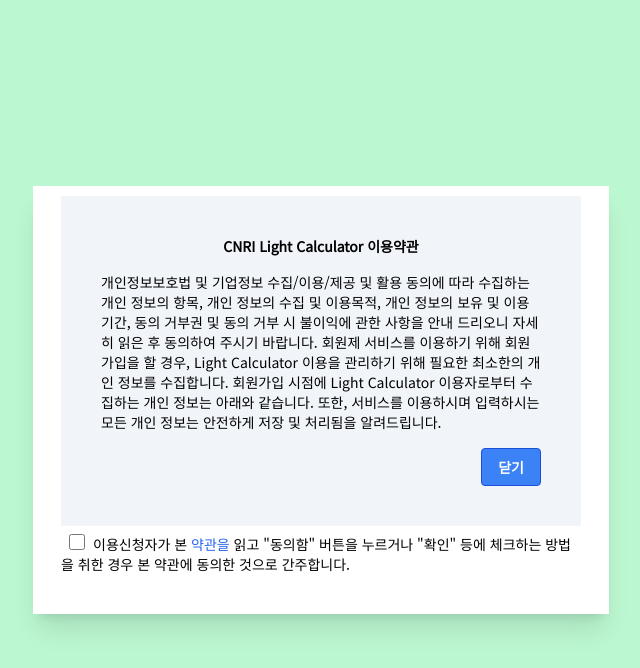
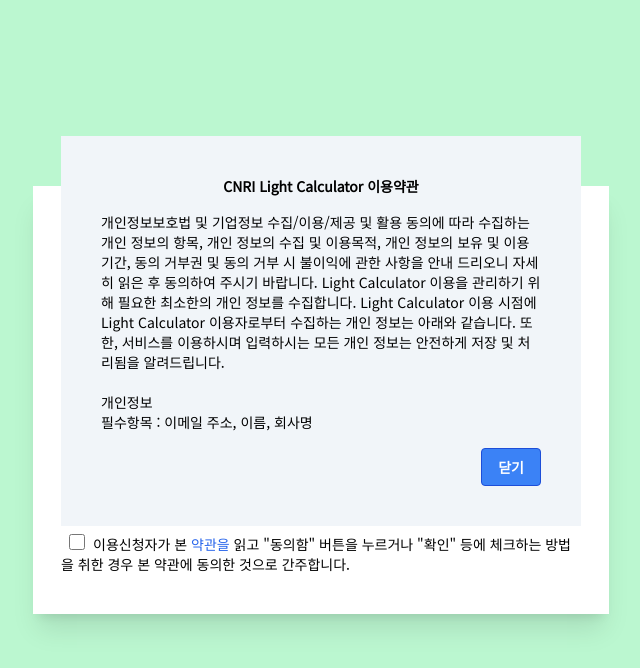
Before and after one commit to HLCA-CNRI/lightcalculator_next, a Next.js app: page / in a window 1280 px wide. Both pictures are taken after a click on the button "약관을". Shown: the top 668 px of the page, without its empty margins (319-959 px from the left). Built offline with nearby package versions, Linux system fonts and the light colour scheme.

Commit message:
fixed terms and conditions

```diff
--- a/components/UserInfo.tsx
+++ b/components/UserInfo.tsx
@@ -149,13 +149,19 @@
                 수집하는 개인 정보의 항목, 개인 정보의 수집 및 이용목적, 개인
                 정보의 보유 및 이용기간, 동의 거부권 및 동의 거부 시 불이익에
                 관한 사항을 안내 드리오니 자세히 읽은 후 동의하여 주시기
-                바랍니다. 회원제 서비스를 이용하기 위해 회원가입을 할 경우,
-                Light Calculator 이용을 관리하기 위해 필요한 최소한의 개인
-                정보를 수집합니다. 회원가입 시점에 Light Calculator 이용자로부터 수집하는
+                바랍니다. Light Calculator 이용을 관리하기 위해 필요한 최소한의 개인
+                정보를 수집합니다. Light Calculator 이용 시점에 Light Calculator 이용자로부터 수집하는
                 개인 정보는 아래와 같습니다. 또한, 서비스를 이용하시며
                 입력하시는 모든 개인 정보는 안전하게 저장 및 처리됨을
                 알려드립니다.
+                <br />
+                <br />
+                개인정보
+                <br />
+                필수항목 : 이메일 주소, 이름, 회사명
+                <br />
               </div>
+
 
               <div className="w-[100%] flex justify-end mt-4">
                 <button
```
